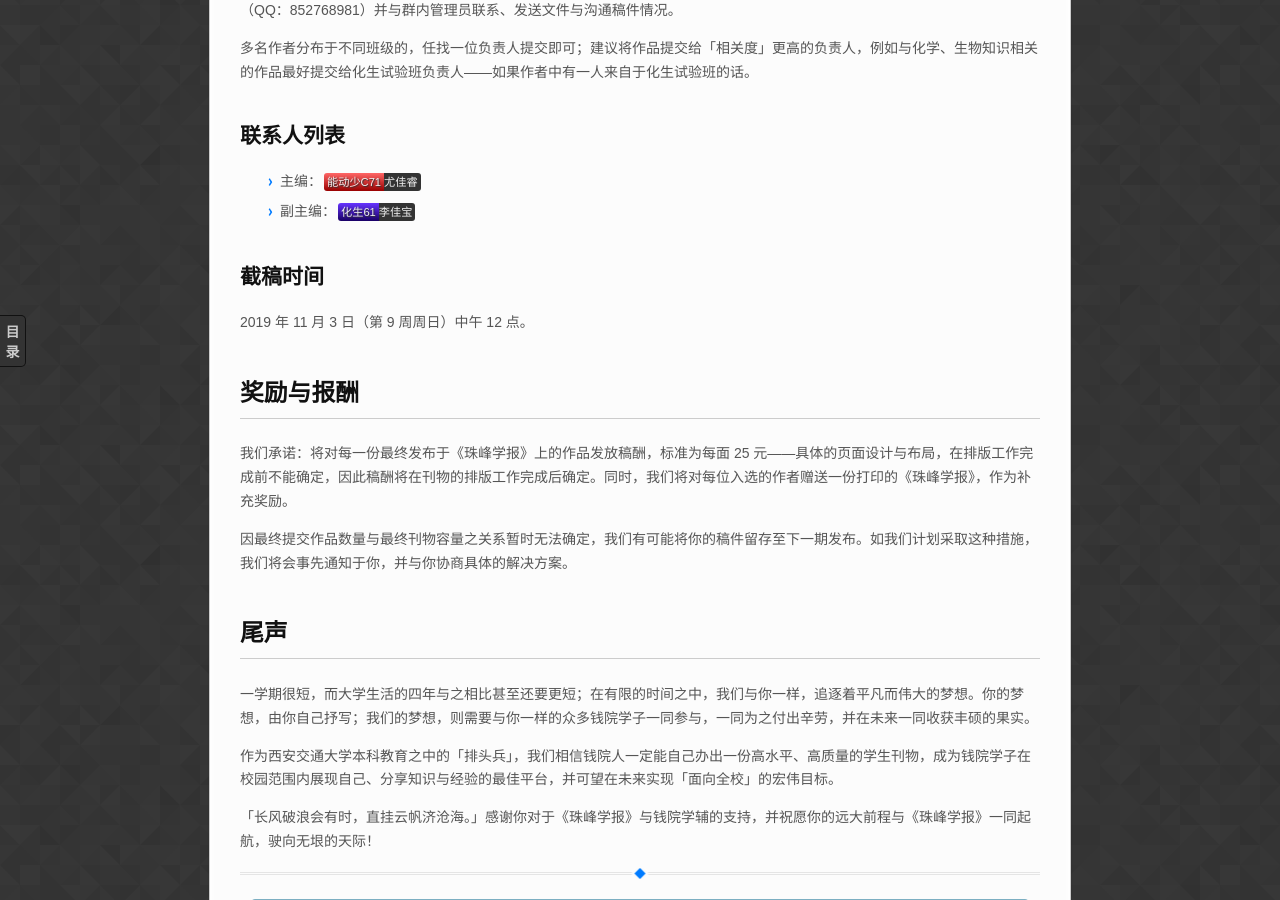
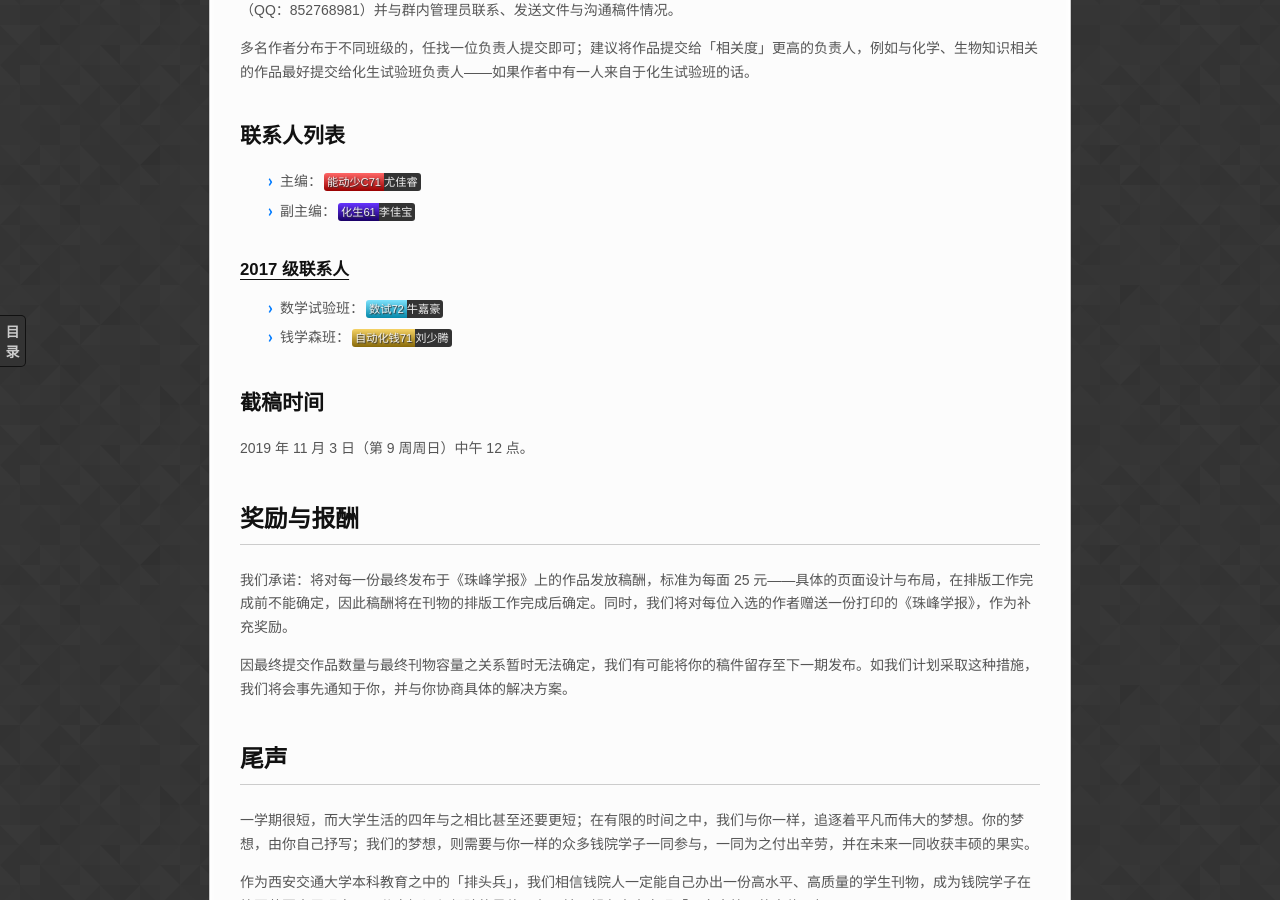
Before and after one commit to qyxf/qyxf.github.io, a Jekyll site: the page built from _posts/2019-10-18-journal-of-zhufeng-call-of-papers.md, in a window 1280 px wide and 900 px high, scrolled down 4055 px. Built offline with Jekyll 4.4.1, drawn with Linux system fonts in a browser that asks for light colours; some web fonts are replaced; our own code applies the rules of GitHub Pages for plain Markdown files; formulas are drawn with MathJax 3; comment, search, counter and statistics services are not loaded.

Commit message:
Update contact info
Former-commit-id: ed213761e94d018ccbebc369d04e28603d728b77

```diff
--- a/_posts/2019-10-18-journal-of-zhufeng-call-of-papers.md
+++ b/_posts/2019-10-18-journal-of-zhufeng-call-of-papers.md
@@ -129,6 +129,11 @@
 - 主编：`能动少C71尤佳睿`
 - 副主编：`化生61李佳宝`
 
+#### 2017 级联系人
+
+- 数学试验班：`数试72牛嘉豪`
+- 钱学森班：`自动化钱71刘少腾`
+
 
 ### 截稿时间
 2019 年 11 月 3 日（第 9 周周日）中午 12 点。
```
